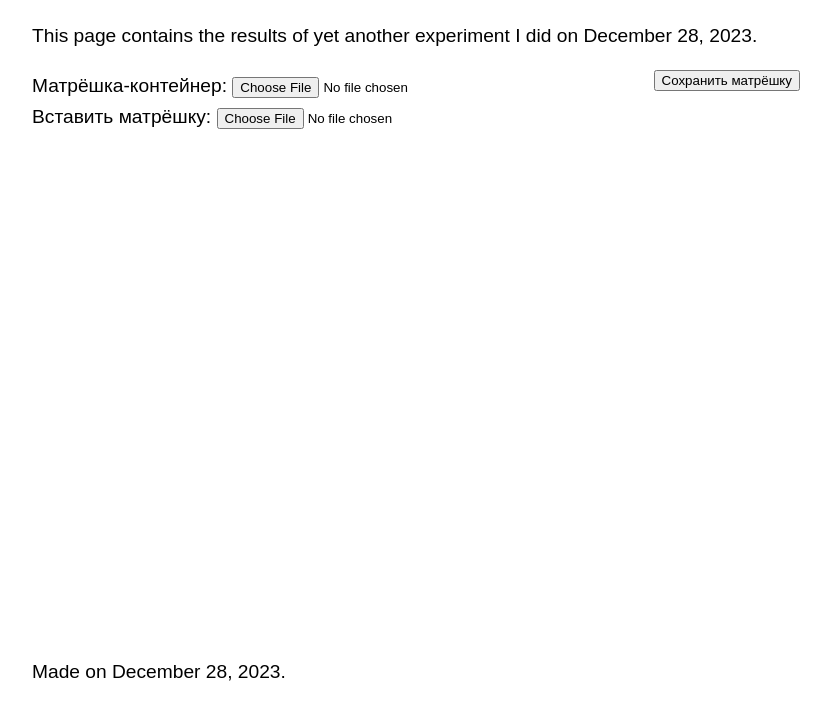
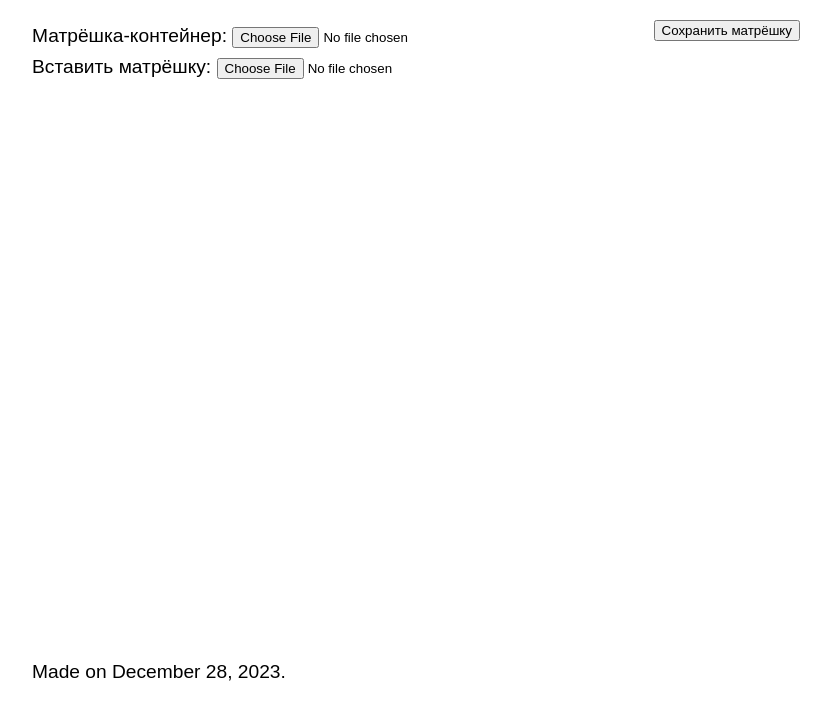
Before and after one commit to jpeg-matryoshka/jpeg-matryoshka.github.io, a plain HTML site: page index.html in a window 1280 px wide. Shown: the part 94-800 px from the top of the page, without its empty margins (224-1055 px from the left). Drawn offline with Linux system fonts and the light colour scheme.

Commit message:
Delete uninteresting description in the header

```diff
--- a/index.html
+++ b/index.html
@@ -15,7 +15,6 @@
 <body>
 	<header>
 		<h1>JPEG-матрёшка</h1>
-		<p>This page contains the results of yet another experiment I did on December 28, 2023.</p>
 	</header>
 	<main>
 		<label>Матрёшка-контейнер: </label>
```
